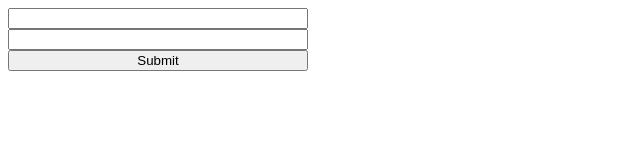
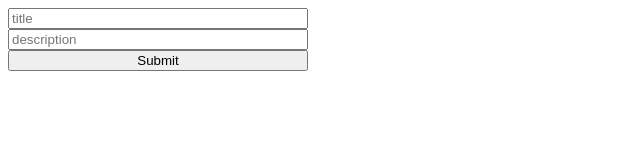
Before and after one commit to ohthatbaguk/TodoListTestTask, a React app: page / in a window 1280 px wide. Shown: the top 160 px of the page, without its empty margins (0-640 px from the left). Built offline with nearby package versions, Linux system fonts and the light colour scheme.

Commit message:
added feature for tag completed tasks

```diff
--- a/src/App.js
+++ b/src/App.js
@@ -22,19 +22,33 @@ function App() {
   };
 
   const addItem = (title, description) => {
-    if (items.includes(title)) return;
     setItems((todo) => [{ title, description, done: false }, ...todo]);
   };
 
-  const completeItem = (item) => {
-    console.log(item);
+  const completeItem = (selectedItem) => {
+    setItems((prevItems) => {
+      const newItems = [...prevItems];
+      newItems.splice(newItems.indexOf(selectedItem), 1);
+      newItems.push({ ...selectedItem, done: !selectedItem.done });
+      return newItems;
+    });
   };
 
   return (
     <div>
       <form className={styles.todoForm} onSubmit={handleSubmit}>
-        <input ref={todosTitleRef} name="todoTitle" type="text" />
-        <input ref={todosDescriptionRef} name="todoDescription" type="text" />
+        <input
+          placeholder="title"
+          ref={todosTitleRef}
+          name="todoTitle"
+          type="text"
+        />
+        <input
+          placeholder="description"
+          ref={todosDescriptionRef}
+          name="todoDescription"
+          type="text"
+        />
         <input type="submit" />
       </form>
       <TodoItems completeItem={completeItem} items={items} />
--- a/src/components/TodoItems.js
+++ b/src/components/TodoItems.js
@@ -1,9 +1,13 @@
 import styles from "./todoItem.module.less";
 
 export default function TodoItems({ items, completeItem }) {
+  const viewItems = [
+    ...items.filter((item) => !item.done),
+    ...items.filter((item) => item.done),
+  ];
   return (
     <ul>
-      {items?.map((item) => (
+      {viewItems?.map((item) => (
         <li
           className={item.done ? styles.done : null}
           onClick={() => completeItem(item)}
```
